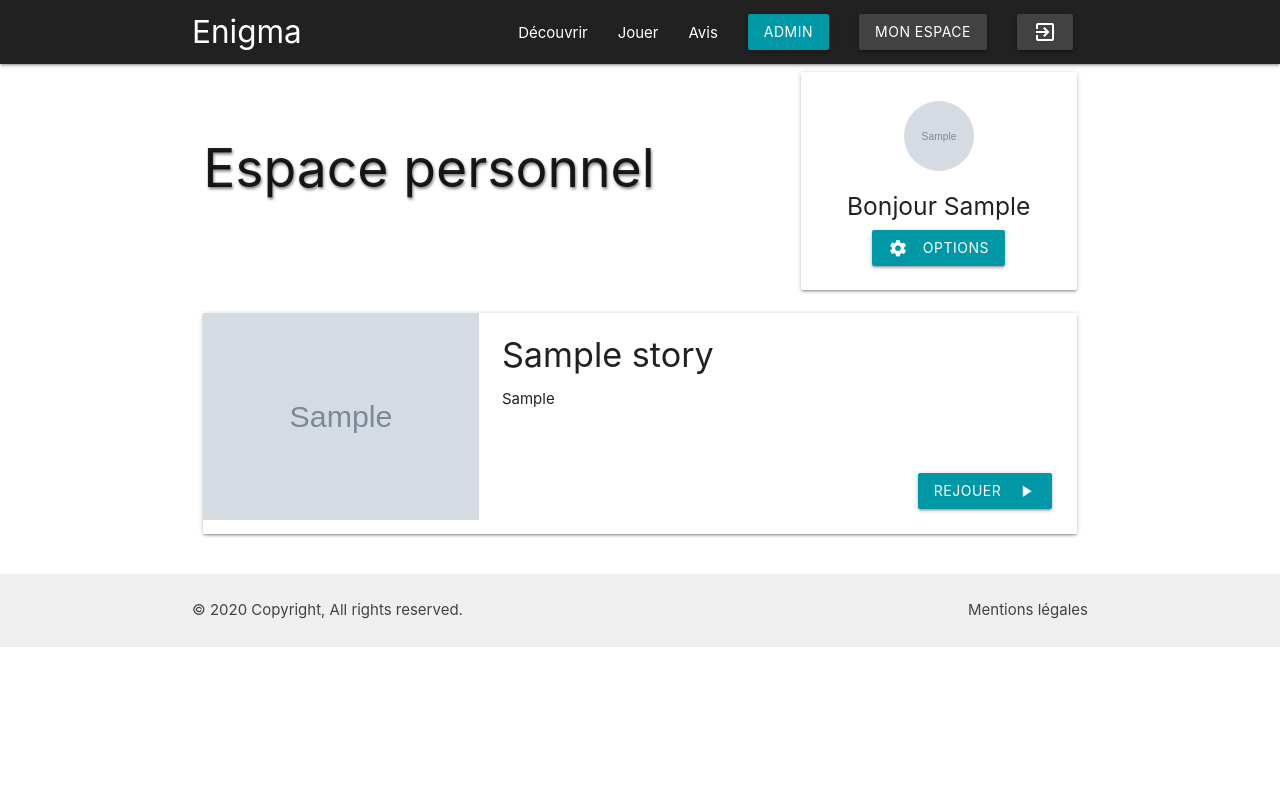
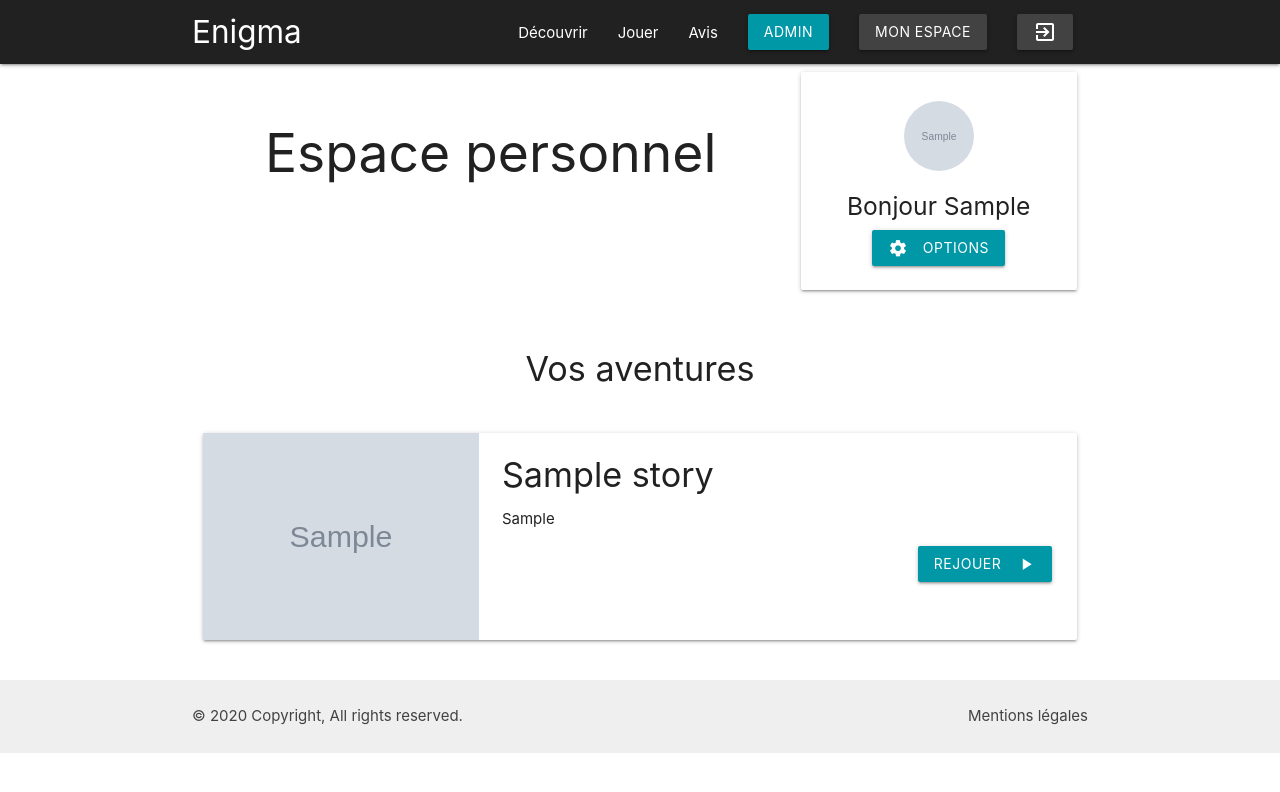
Before and after one commit to emmanuelle-delavallee/Enigma, a PHP site: page /frontend/AddImage in a window 1280 px wide. Shown: the top 792 px of the page. Run offline with PHP 8.4, Linux system fonts and the light colour scheme; the visitor is signed in with stand-in values (Sample User, id 1); tables that the repository leaves empty or names only in its code hold one stand-in row (values such as "Sample post"); grey boxes marked "Sample" are stand-in pictures.

Commit message:
ajout de fonctionnalites

```diff
--- a/Model/StoriesManager.php
+++ b/Model/StoriesManager.php
@@ -34,7 +34,7 @@
                      stories.resume,
                      stories.image,
                      stories.steps,
-                     progress.id_ending
+                     progress.id_user
               FROM stories
               left join progress on progress.id_story = stories.id
               where progress.id_ending is null or ( progress.id_ending is not null and progress.id_user = ?)
--- a/Public/css/style.css
+++ b/Public/css/style.css
@@ -114,7 +114,7 @@
 /*COMMENTS*/
 
 .comments-background {
-  background-image: url("../img/comments-background.jpg");
+  background-image: url("../../Public/img/comments-background.jpg");
   background-repeat: no-repeat;
   min-height: 86vh;
   background-size: cover;
@@ -194,7 +194,7 @@
 }
 
 .btn-choices {
-  margin: 25px 25px 25px 25px !important;
+  margin: 25px 25px 25px 25px;
 }
 
 /*LOGIN*/
@@ -219,3 +219,7 @@
   word-wrap: break-word;
   max-width: 50px;
 }
+
+.btn-userdasboard-stories-img {
+  margin-right: 25px;
+}
--- a/View/frontend/usersDashboard.php
+++ b/View/frontend/usersDashboard.php
@@ -102,11 +102,11 @@
 
     <!-- AFFICHAGE DES AVENTURES JOUEES / NON JOUEES -->
     <div class="row col s12 m12 l8">
-        <h2 class="page-title">Espace personnel</h2>
+        <h2 class="enigmas-title">Espace personnel</h2>
     </div>
 
     <div class="col s12 m12 l12">
-
+        <h4 class="enigmas-subtitle">Vos aventures</h4>
         <?php
         if ($responses != false) {
             foreach ($responses as $response) {
@@ -122,12 +122,11 @@
                         <div class="col s12 m12 l8">
                             <h4 class="enigma-subtitle"><?= $response->name ?></h4>
                             <p><?= $response->resume ?></p>
-                            <br>
                             <?php
-                            if (!empty($response->id_ending)) {
-                                echo '<a class="right waves-effect waves-light btn cyan darken-2 btn-choices" href="enigma-' . $response->id . '-start">Rejouer <i class="material-icons right">play_arrow</i></a>';
+                            if (!empty($response->id_user)) {
+                                echo '<a class="right waves-effect waves-light btn cyan darken-2 btn-userdasboard-stories-img" href="enigma-' . $response->id . '-start">Rejouer <i class="material-icons right">play_arrow</i></a>';
                             } else {
-                                echo '<a class="right waves-effect waves-light btn cyan darken-2 btn-choices" href="enigma-' . $response->id . '-start">Jouer <i class="material-icons right">play_arrow</i></a>';
+                                echo '<a class="right waves-effect waves-light btn cyan darken-2 btn-userdasboard-stories-img" href="enigma-' . $response->id . '-start">Jouer <i class="material-icons right">play_arrow</i></a>';
                             }
 
                             ?>
--- a/View/template/template.php
+++ b/View/template/template.php
@@ -13,6 +13,7 @@
 
     <!--Let browser know website is optimized for mobile-->
     <meta name="viewport" content="width=device-width, initial-scale=1.0" />
+    <meta name="description" content="Enigma est un site d'énigmes en ligne, dans une ambiance d'aventure avec des personnages de bandes-dessinées" />
     <title>Enigma</title>
 </head>
 
@@ -35,7 +36,7 @@
     <script src="https://cdnjs.cloudflare.com/ajax/libs/materialize/1.0.0/js/materialize.min.js"></script>
     <script src="https://ajax.googleapis.com/ajax/libs/jquery/3.4.1/jquery.min.js"></script>
     <script src="Public/js/canvas.js"></script>
-    <script src="Public/js/enigmaScript.js"></script>
+    <script src="Public/js/enigma-jquery.js"></script>
     <script src="Public/js/main.js"></script>
 
 </body>
--- a/View/template/topbar.php
+++ b/View/template/topbar.php
@@ -18,7 +18,7 @@
                 <ul class="right hide-on-med-and-down">
                     <li><a class="waves-effect waves-light" href="discover">Découvrir</a></li>
                     <li><a class="waves-effect waves-light" href="play">Jouer</a></li>
-                    <li><a class="waves-effect waves-light" href="comments">Avis</a></li>
+                    <li><a class="waves-effect waves-light" href="comments-1">Avis</a></li>
 
                     <!-- Si session admin en cours, affiche le bouton administration-->
                     <?php
@@ -79,7 +79,7 @@
     <li><a href="home" class="waves-effect waves-light">Accueil</a></li>
     <li><a class="waves-effect waves-light" href="discover">Découvrir</a></li>
     <li><a class="waves-effect waves-light" href="play">Jouer</a></li>
-    <li><a class="waves-effect waves-light" href="comments">Avis</a></li>
+    <li><a class="waves-effect waves-light" href="comments-1">Avis</a></li>
     <li>
         <div class="divider"></div>
     </li>
```
Also changed, not shown: Public/js/enigma-jquery.js (renamed from Public/js/enigmaScript.js, +44 -45 lines), .htaccess.
